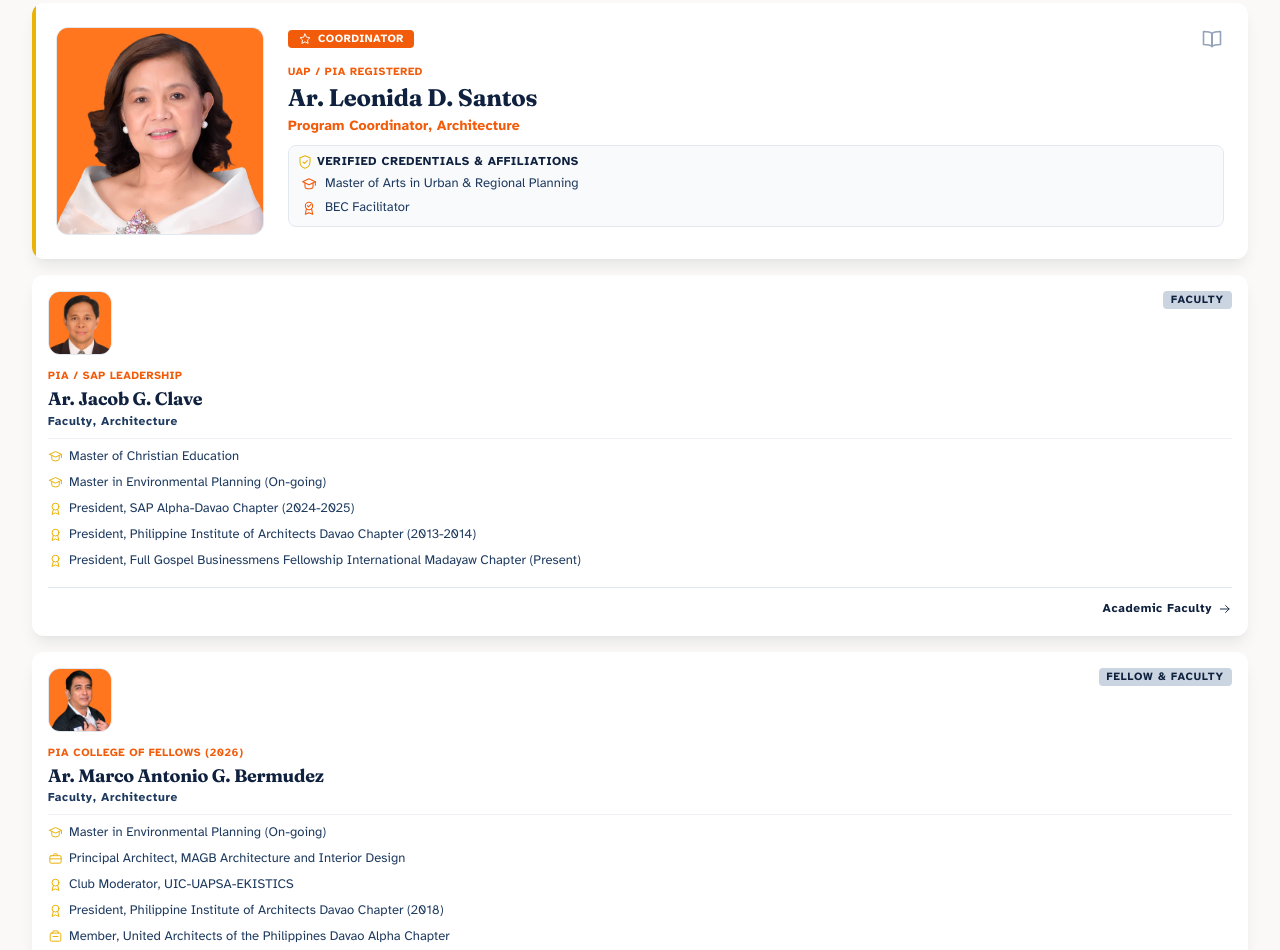
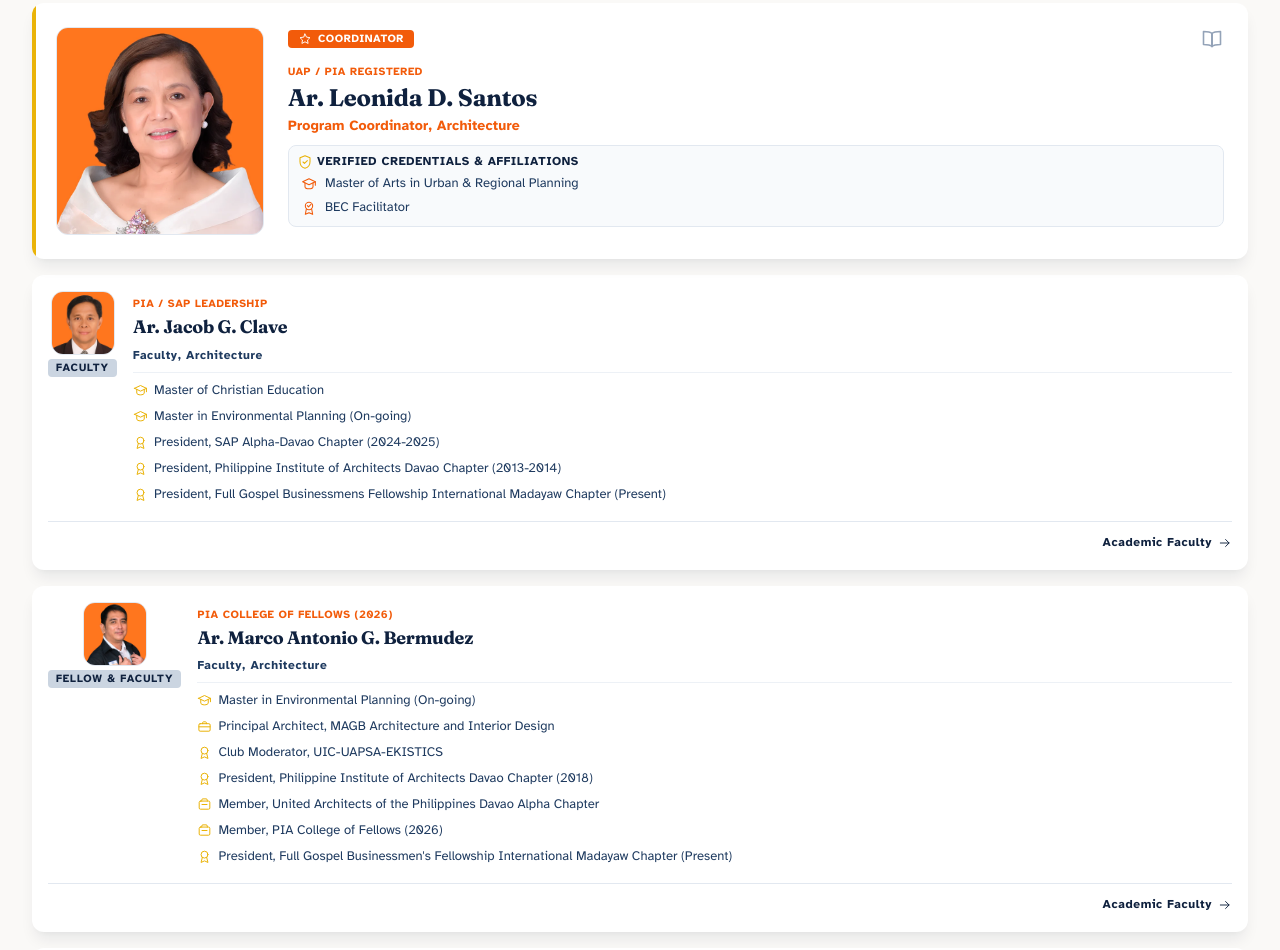
Before and after one commit to evergara-uic/cea-website, an Astro site: page /about/our-pride in a window 1280 px wide. Shown: the part 1587-2537 px from the top of the page. Built offline with nearby package versions, Linux system fonts and the light colour scheme; Astro itself is replaced by a stand-in of ours.

Commit message:
Faculty cards: photo left, text right (uniform layout)

```diff
--- a/src/components/FacultyCard.astro
+++ b/src/components/FacultyCard.astro
@@ -50,8 +50,8 @@ if (d.portrait && !portrait) {
 ---
 
 <article class="card p-space-md">
-	<div class="space-y-space-sm">
-		<div class="flex items-start justify-between gap-space-sm">
+	<div class="flex items-start gap-space-md">
+		<div class="flex shrink-0 flex-col items-center gap-space-xs">
 			{portrait ? (
 				<picture class="portrait-frame size-16 shrink-0">
 					<img
@@ -82,7 +82,7 @@ if (d.portrait && !portrait) {
 			</span>
 		</div>
 
-		<div>
+		<div class="flex-1 space-y-space-sm min-w-0">
 			{d.focus && (
 				<span class="text-label-badge font-bold uppercase tracking-wider text-copper">
 					{d.focus}
@@ -90,7 +90,6 @@ if (d.portrait && !portrait) {
 			)}
 			<h3 class="text-headline-sm font-bold leading-snug text-navy">{d.name}</h3>
 			<p class="mt-0.5 text-label-md font-semibold text-brand-700">{d.role}</p>
-		</div>
 
 			{d.credentials.length > 0 && (
 				<ul class="space-y-1.5 border-t border-grid/60 pt-2 text-body-sm text-brand-700">
@@ -110,6 +109,8 @@ if (d.portrait && !portrait) {
 			{d.note && <p class="text-body-sm italic text-brand-700">{d.note}</p>}
 		</div>
 
+	</div>
+
 	<p class="mt-space-md border-t border-grid pt-2 text-right">
 		<span class="arrow-link text-label-md!">
 			{d.badgeTone === 'copper' ? 'Curricular Leadership' : 'Academic Faculty'}
```
Lines whose indentation alone changed are shown as unchanged.
